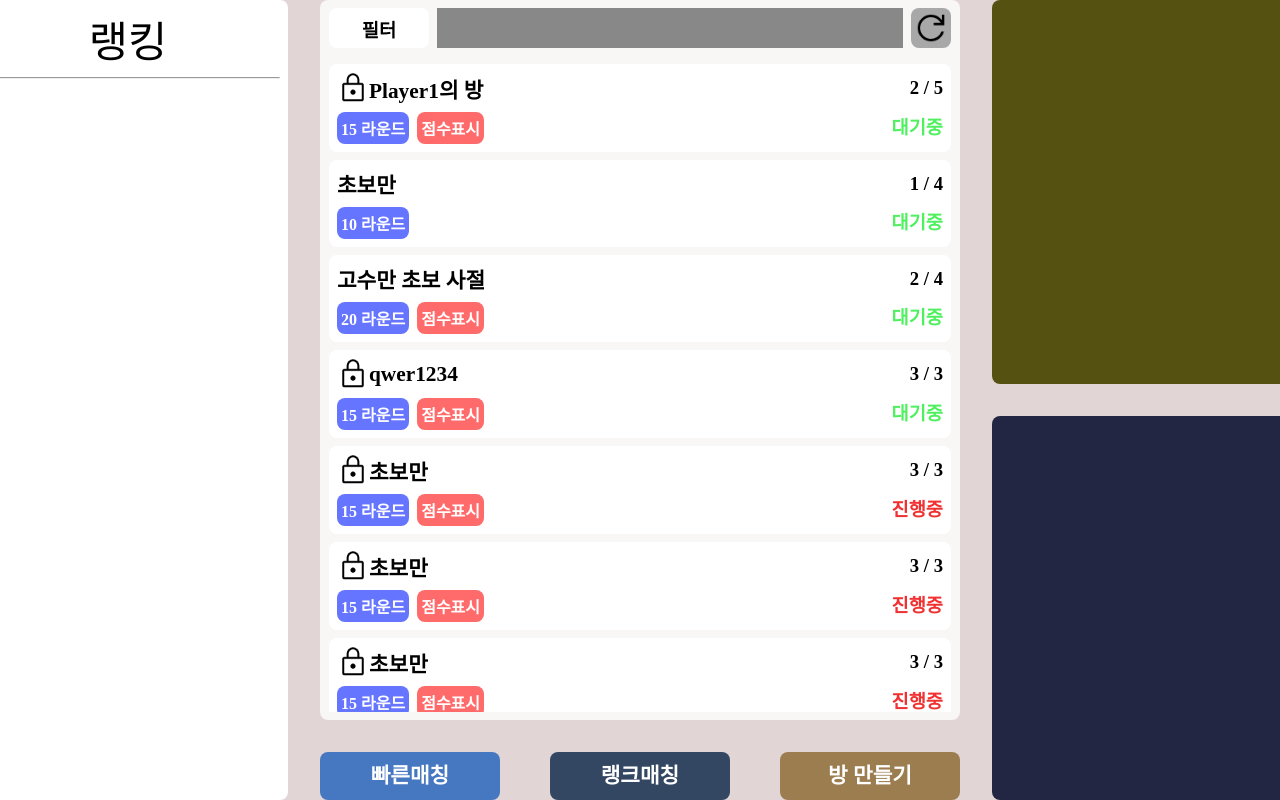
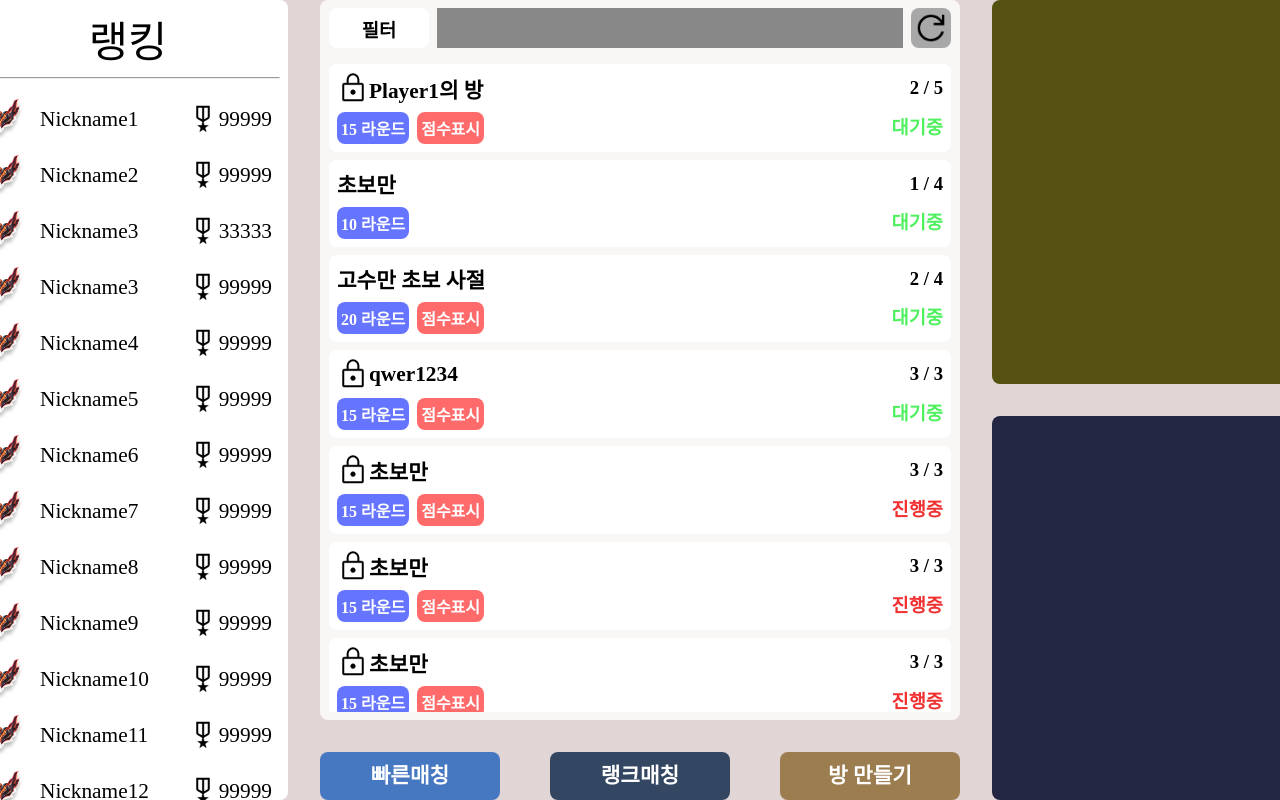
Before and after one commit to westofsky/BBNG, a Vue app in the folder frontend/: page /lobby in a window 1280 px wide. Shown: the top 800 px of the page. Built offline with nearby package versions, Linux system fonts and the light colour scheme; what vue3-google-login would draw is missing.

Commit message:
Init rank data to sample data

```diff
--- a/frontend/src/components/Ranking.vue
+++ b/frontend/src/components/Ranking.vue
@@ -18,7 +18,29 @@ export default {
     name: 'Ranking',
     data() {
         return {
-            rankList: [],
+            rankList: [{ tier: "Challenger", nick: "Nickname1", rank_point: 99999 },
+            { tier: "Challenger", nick: "Nickname2", rank_point: 99999 },
+            { tier: "Challenger", nick: "Nickname3", rank_point: 33333 },
+            { tier: "Challenger", nick: "Nickname3", rank_point: 99999 },
+            { tier: "Challenger", nick: "Nickname4", rank_point: 99999 },
+            { tier: "Challenger", nick: "Nickname5", rank_point: 99999 },
+            { tier: "Challenger", nick: "Nickname6", rank_point: 99999 },
+            { tier: "Challenger", nick: "Nickname7", rank_point: 99999 },
+            { tier: "Challenger", nick: "Nickname8", rank_point: 99999 },
+            { tier: "Challenger", nick: "Nickname9", rank_point: 99999 },
+            { tier: "Challenger", nick: "Nickname10", rank_point: 99999 },
+            { tier: "Challenger", nick: "Nickname11", rank_point: 99999 },
+            { tier: "Challenger", nick: "Nickname12", rank_point: 99999 },
+            { tier: "Challenger", nick: "Nickname13", rank_point: 33333 },
+            { tier: "Challenger", nick: "Nickname13", rank_point: 99999 },
+            { tier: "Challenger", nick: "Nickname14", rank_point: 99999 },
+            { tier: "Challenger", nick: "Nickname15", rank_point: 99999 },
+            { tier: "Challenger", nick: "Nickname16", rank_point: 99999 },
+            { tier: "Challenger", nick: "Nickname17", rank_point: 99999 },
+            { tier: "Challenger", nick: "Nickname18", rank_point: 99999 },
+            { tier: "Challenger", nick: "Nickname19", rank_point: 99999 },
+            { tier: "Challenger", nick: "Nickname20", rank_point: 99999 },
+            { tier: "Challenger", nick: "Nickname21", rank_point: 99999 },],
         }
     },
     methods: {
```
